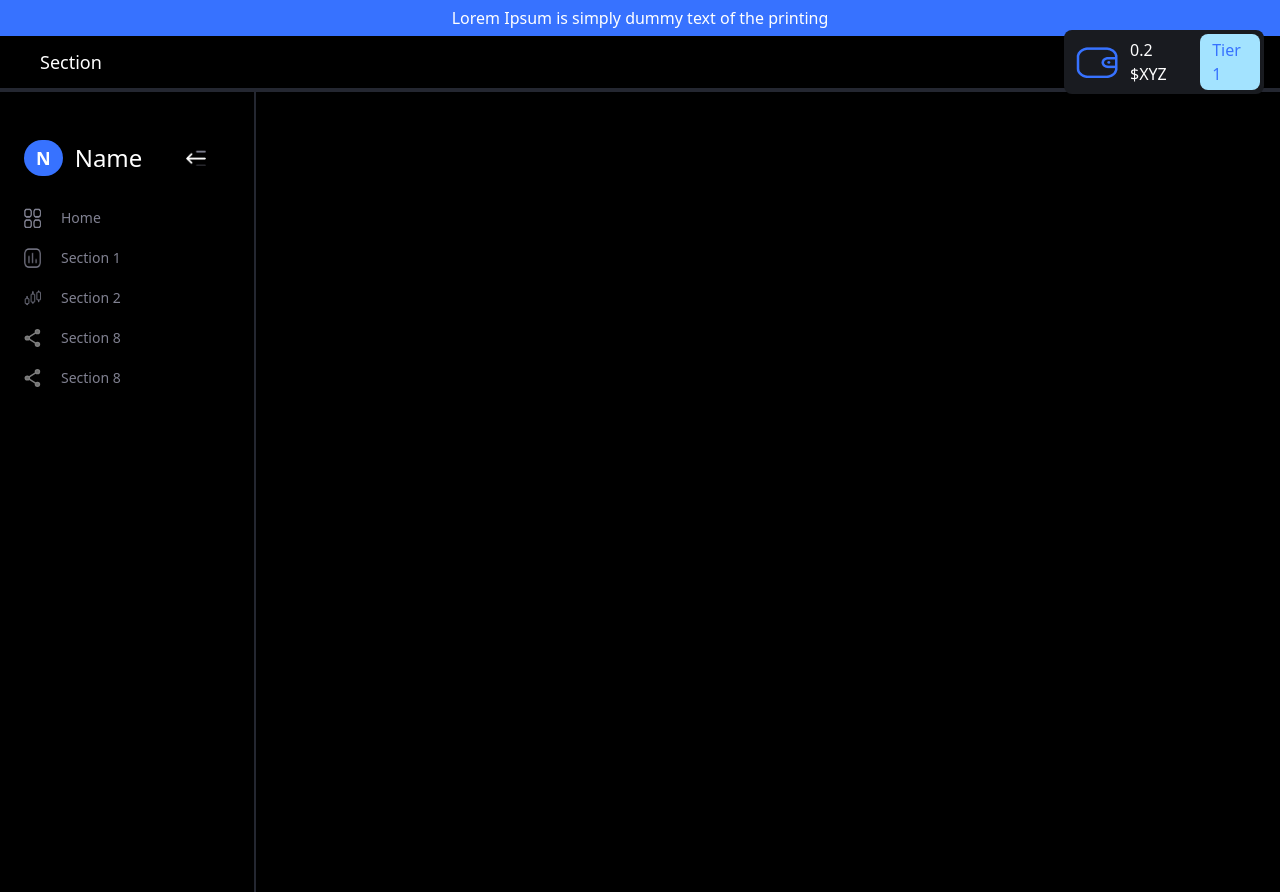
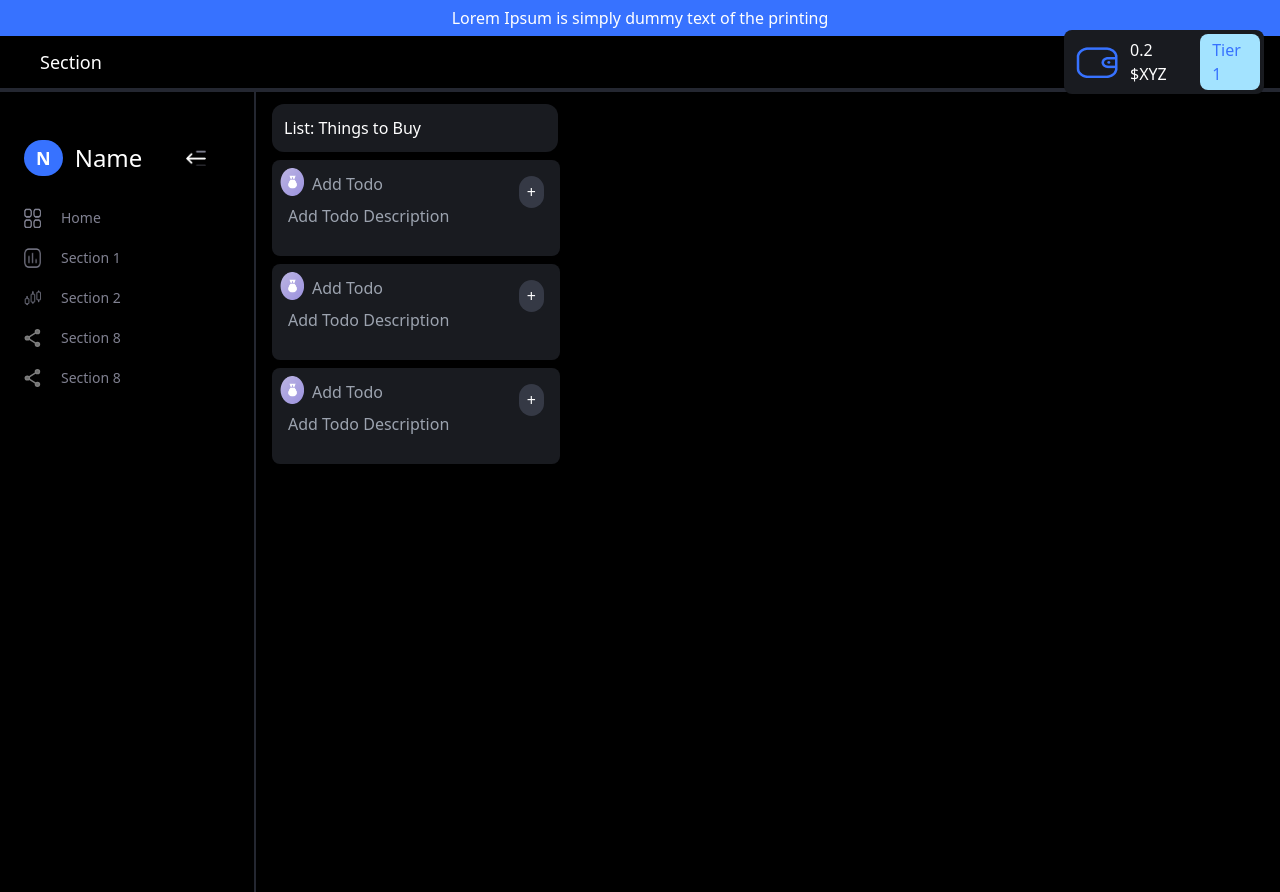
Before and after one commit to Iamthevk/task-management-web3, a Next.js app: page / in a window 1280 px wide. Built offline with nearby package versions, Linux system fonts and the light colour scheme.

Commit message:
sidebar toggle functionality added

```diff
--- a/src/components/Layout.tsx
+++ b/src/components/Layout.tsx
@@ -1,9 +1,12 @@
 import React from "react";
 import Card from "./Card";
+import Sidebar from "./Sidebar";
 
 function Layout() {
   return (
-    <div className="w-full  mt-3">
+    <div className="flex">
+      <Sidebar />
+      <div className="  mt-3">
         <div className="ml-4 text-white">
           <h1 className="bg-primaryDark-200 w-[286px] p-3 rounded-xl">
             List: Things to Buy
@@ -13,6 +16,7 @@ function Layout() {
           <Card />
         </div>
       </div>
+    </div>
   );
 }
 
--- a/src/components/Sidebar.tsx
+++ b/src/components/Sidebar.tsx
@@ -1,16 +1,25 @@
-import React from "react";
+import React, { useState } from "react";
 import Image from "next/image";
 
 function Sidebar() {
+  const [openSidebar, setOpenSidebar] = useState(true);
   return (
-    <div className="w-64 pl-3 bg-primaryDark-500 h-screen border-r-2 border-secondary-200 ">
+    openSidebar && (
+      <div className=" pl-3 bg-primaryDark-500 h-screen border-r-2 border-secondary-200 w-[20%]">
         <div className="pt-12 gap-1 flex justify-start items-center pb-8">
           {" "}
-        <span className="p-3 py-1 ml-3 text-white font-bold bg-primary-500 rounded-full       mr-2 text-lg">
+          <span className="p-3 py-1 ml-3 text-white font-bold bg-primary-500 rounded-full mr-2 text-lg">
             N
           </span>
           <p className="text-white text-2xl mr-10"> Name</p>
-        <Image src="/slide-left.png" alt="slide-left" width={20} height={16} />
+          <Image
+            onClick={() => setOpenSidebar(false)}
+            src="/slide-left.png"
+            alt="slide-left"
+            width={20}
+            height={16}
+            className="cursor-pointer"
+          />
         </div>
         <ul className="ml-3 ">
           <li className="flex gap-5 mb-5 ">
@@ -55,6 +64,7 @@ function Sidebar() {
           </li>
         </ul>
       </div>
+    )
   );
 }
 
--- a/src/components/app.tsx
+++ b/src/components/app.tsx
@@ -1,12 +1,13 @@
 import React from "react";
 import Navbar from "./Navbar";
 import Sidebar from "./Sidebar";
+import Layout from "./Layout";
 
 function App() {
   return (
     <>
       <Navbar />
-      <Sidebar />
+      <Layout />
     </>
   );
 }
```
Lines whose indentation alone changed are shown as unchanged.
